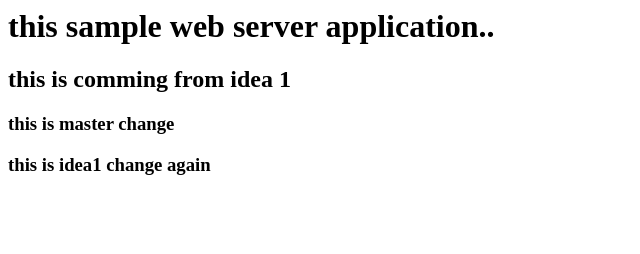
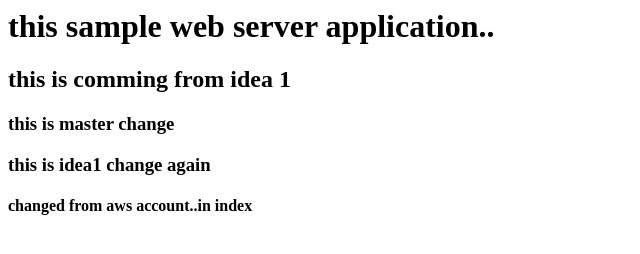
Before and after one commit to krishankrathore1986/webapp, a plain HTML site: page index.html in a window 1280 px wide. Shown: the whole page, without its empty margins (0-640 px from the left). Drawn offline with Linux system fonts and the light colour scheme.

Commit message:
aws changed

```diff
--- a/index.html
+++ b/index.html
@@ -2,3 +2,4 @@
 <h2>this is comming from idea 1</h2>
 <h3>this is master change</h3>
 <h3>this is idea1 change again</h3>
+<h4>changed from aws account..in index</h3>
```
